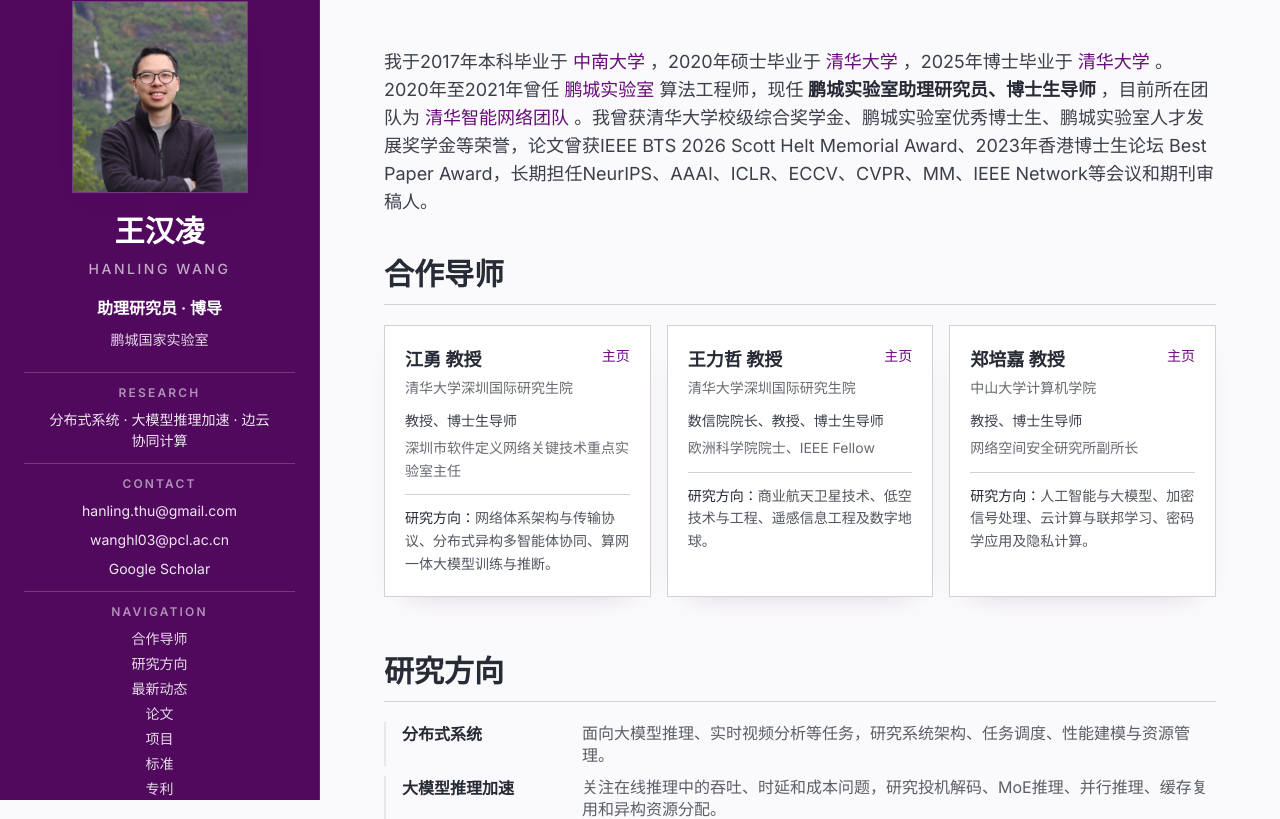
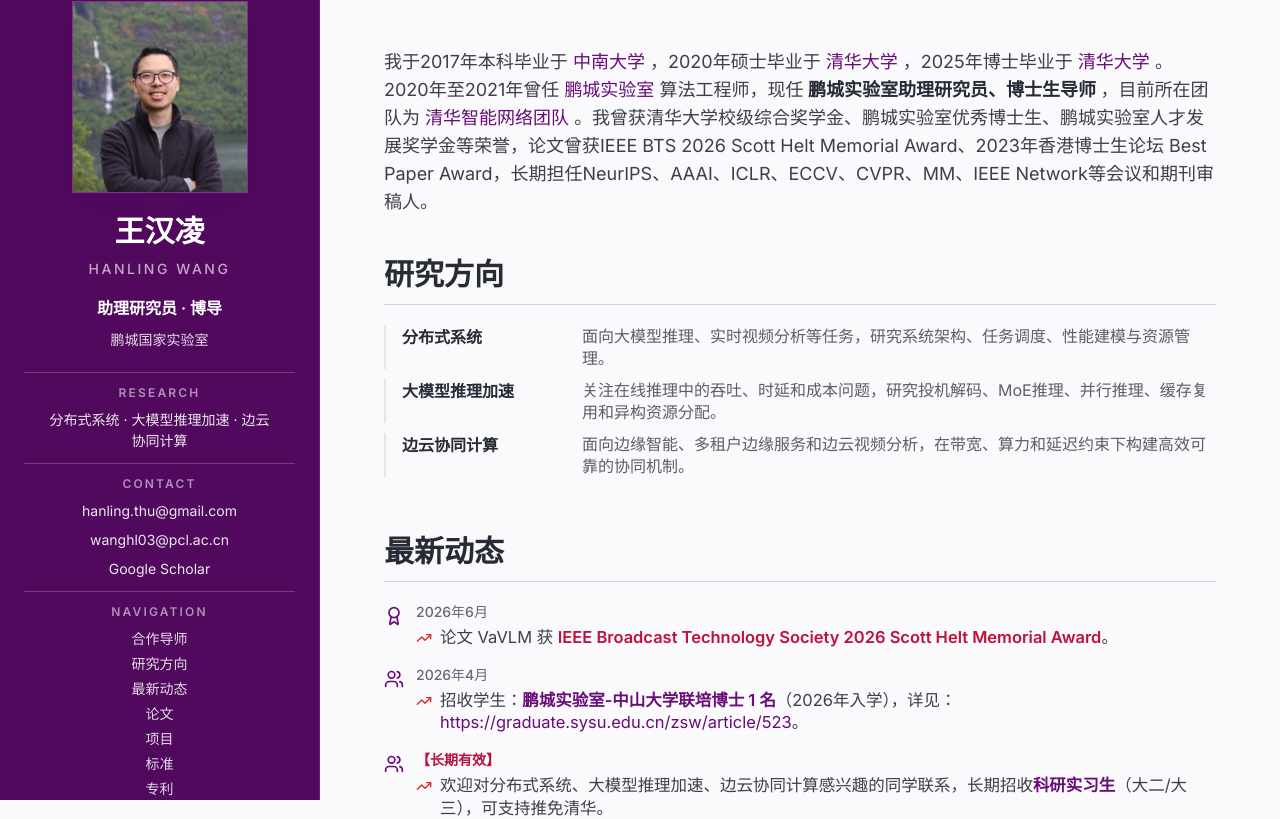
Before and after one commit to hanling-thu/hanling-thu.github.io, a React (Vite) app: page / in a window 1280 px wide. Shown: the top 819 px of the page. Built offline with nearby package versions, Linux system fonts and the light colour scheme; the HTML template or start-up script is replaced by a standard one.

Commit message:
remove advisor section

```diff
--- a/src/pages/Index.tsx
+++ b/src/pages/Index.tsx
@@ -27,7 +27,7 @@
             </p>
           </section>
 
-          <Advisors />
+          {/* <Advisors /> */}
           <Research />
           <News />
           <Publications />
```
